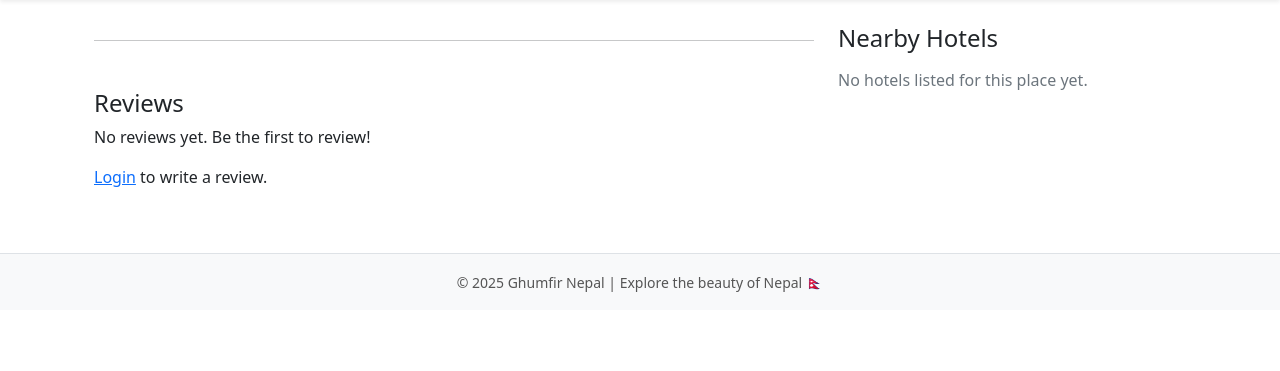
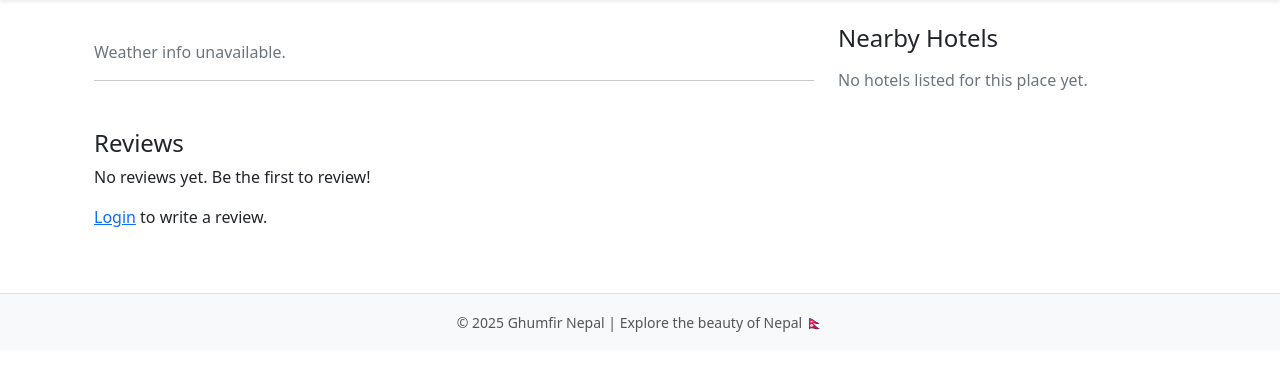
Before and after one commit to crestadev/TouristGuideApp-Ghumfir_Nepal, a Django app: template templates/places/detail.html in a window 1280 px wide. Shown: the part 60-431 px from the top of the page. Run offline with Django 5.2, Linux system fonts and the light colour scheme; the template is opened without the code that fills it, so the values that code supplies are empty; some libraries are stand-ins or nearby versions.

Commit message:
updated template

```diff
--- a/templates/places/detail.html
+++ b/templates/places/detail.html
@@ -24,6 +24,12 @@
         </p>
       </div>
       {% endif %}
+      {% if weather %}
+        <!-- display weather -->
+      {% else %}
+        <p class="text-muted">Weather info unavailable.</p>
+      {% endif %}
+
 
 
       <!-- Add to Itinerary -->
```
